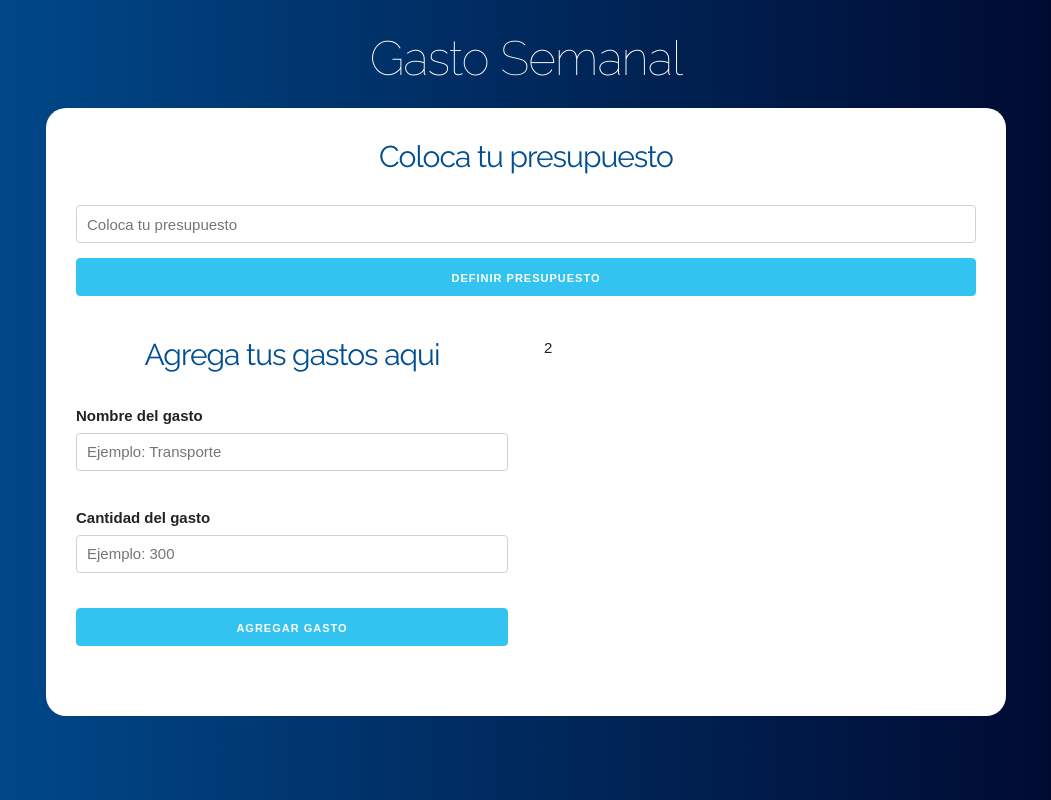
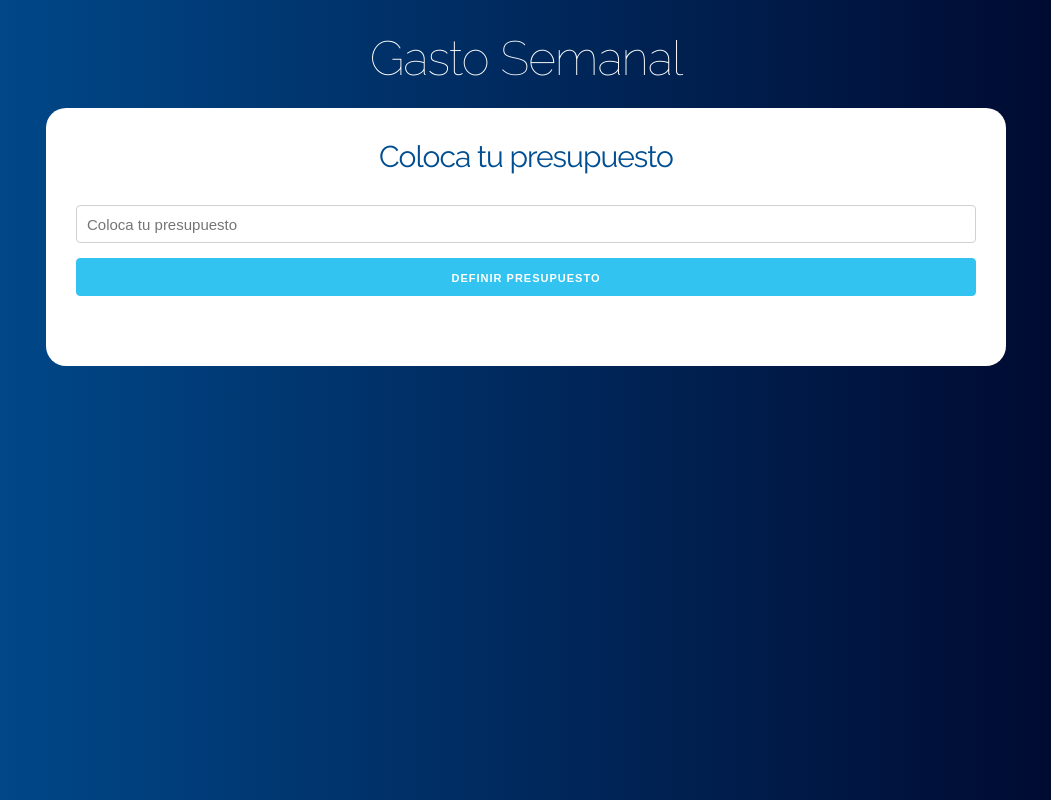
Before and after one commit to AngelLopez15/PresupuestoApp, a React (Create React App) app: page / in a window 1280 px wide. Shown: the whole page, without its empty margins (114-1165 px from the left). Built offline with nearby package versions, Linux system fonts and the light colour scheme.

Commit message:
Agregue la carga condicional de componenetes

```diff
--- a/src/App.js
+++ b/src/App.js
@@ -9,16 +9,24 @@ function App() {
   // estado para ir viendo el restante del dineor
   const [restante, setRestante] = useState(0)
 
+  // State para hacer la carga condicional de componentes(mostar uno u otro componenete)
+  const [mostarpregunta, setPregunta] = useState(true)
 
   return (
     <div className="container">
       <header>
         <h1>Gasto Semanal</h1>
         <div className="contenido-principal contenido">
+          {/* Aqui hacemos la carga condicional con un operador ternario */}
+          {mostarpregunta ?
+            (
               <Pregunta
                 setPresupuesto={setPresupuesto}
                 setRestante={setRestante}
+                setPregunta={setPregunta}
               />
+            ) :
+            (
               <div className="row">
                 <div className="one-half column">
                   <Formulario />
@@ -27,6 +35,8 @@ function App() {
                   2
                 </div>
               </div>
+            )
+          }
         </div>
       </header>
     </div>
--- a/src/components/Pregunta.js
+++ b/src/components/Pregunta.js
@@ -1,7 +1,7 @@
 import React, { Fragment, useState } from 'react'
 import {Error} from './Error'
 
-export const Pregunta = ({setRestante,setPresupuesto}) => {
+export const Pregunta = ({setRestante,setPresupuesto, setPregunta}) => {
     // definir el state
     const [cantidad, setCantidad] = useState(0)
     const [error, setError] = useState(false)
@@ -22,8 +22,10 @@ export const Pregunta = ({setRestante,setPresupuesto}) => {
         }
         // si se pasa la validacion
         setError(false)
-        setPresupuesto()
-        setRestante()
+        setPresupuesto(cantidad)
+        setRestante(cantidad)
+        // con esto quitamos el campo de presupuesto
+        setPregunta(false)
     }
 
     return (
```
Lines whose indentation alone changed are shown as unchanged.
